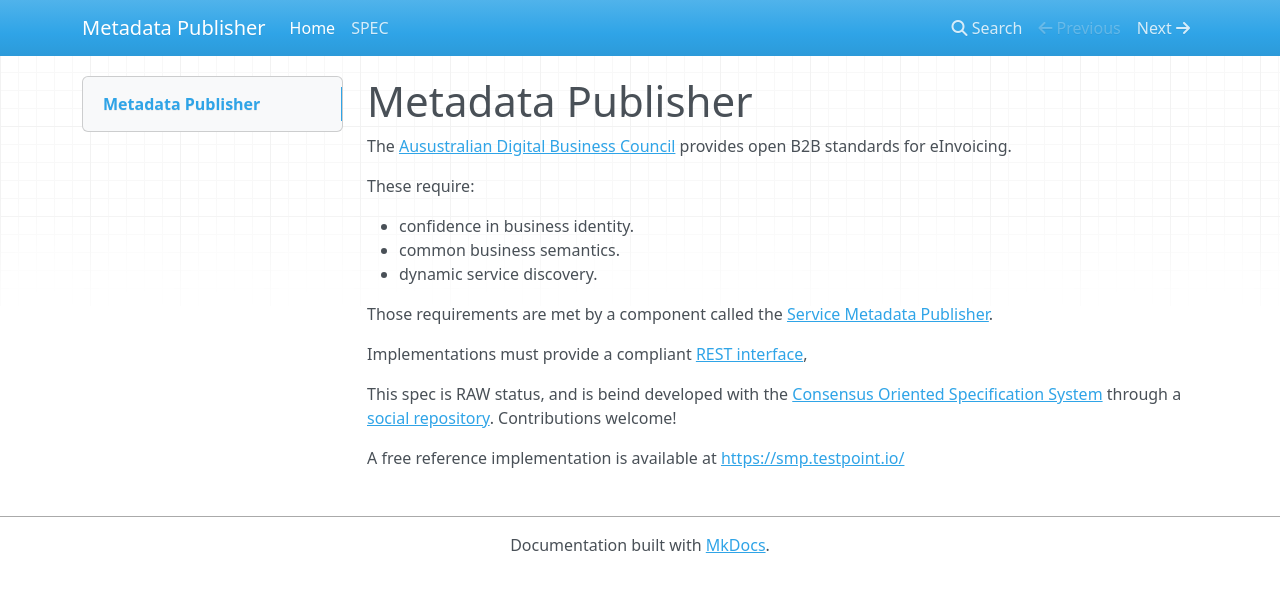
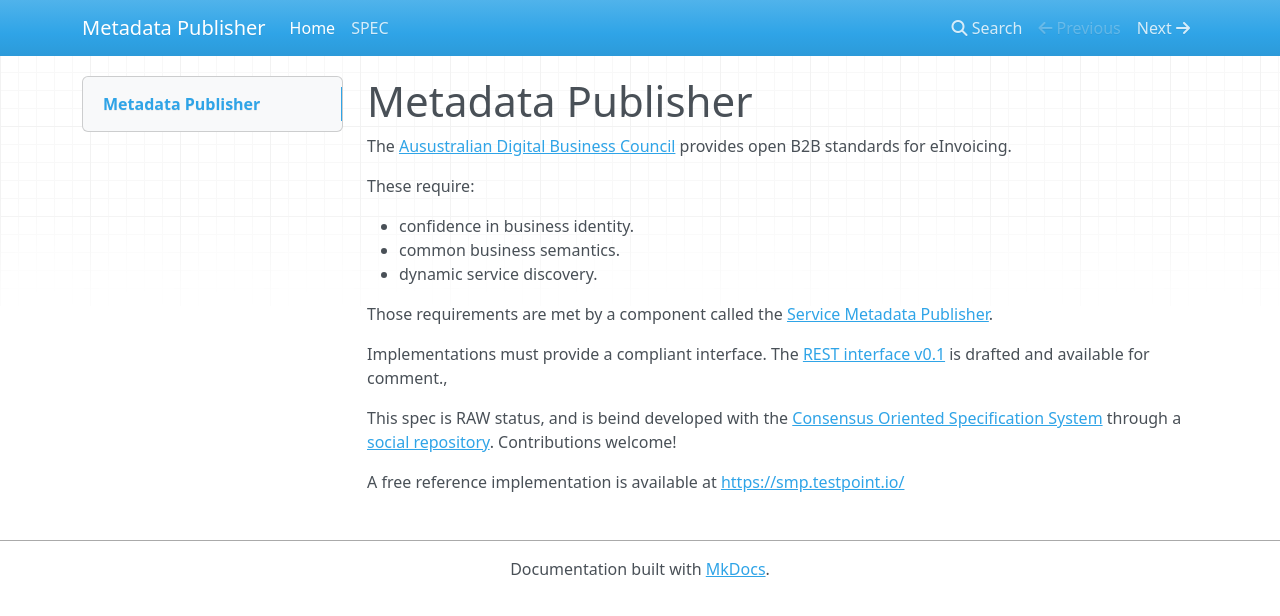
Before and after one commit to ausdigital/ausdigital-dcp, an MkDocs documentation site: the page built from docs/index.md, in a window 1280 px wide. Shown: the top 616 px of the page. Built offline with MkDocs 1.6.1, drawn with Linux system fonts in a browser that asks for light colours; nearby versions of some CDN libraries; old or Windows-style settings are respelled for this version of MkDocs.

```diff
--- a/docs/index.md
+++ b/docs/index.md
@@ -11,7 +11,7 @@ These require:
 
 Those requirements are met by a component called the [Service Metadata Publisher](/SPEC-metadata-publisher/).
 
-Implementations must provide a compliant [REST interface](https://swaggerhub.com/api/ausdigital/smp/0.1),
+Implementations must provide a compliant interface. The [REST interface v0.1](https://swaggerhub.com/api/ausdigital/smp/0.1) is drafted and available for comment.,
 
 This spec is RAW status, and is beind developed with the [Consensus Oriented Specification System](http://rfc.unprotocols.org/spec:2/COSS/)
 through a [social repository](https://github.com/ausdigital/metadata-publisher). Contributions welcome!
```
